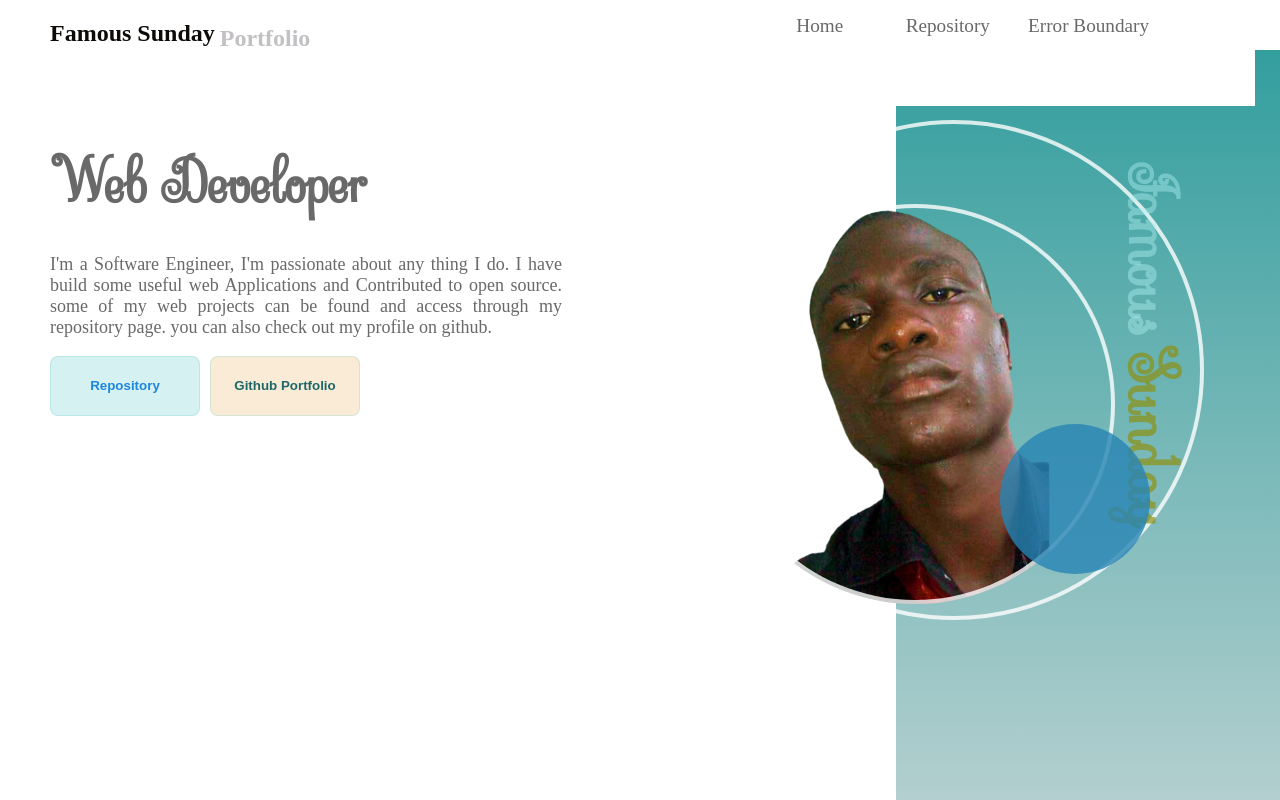
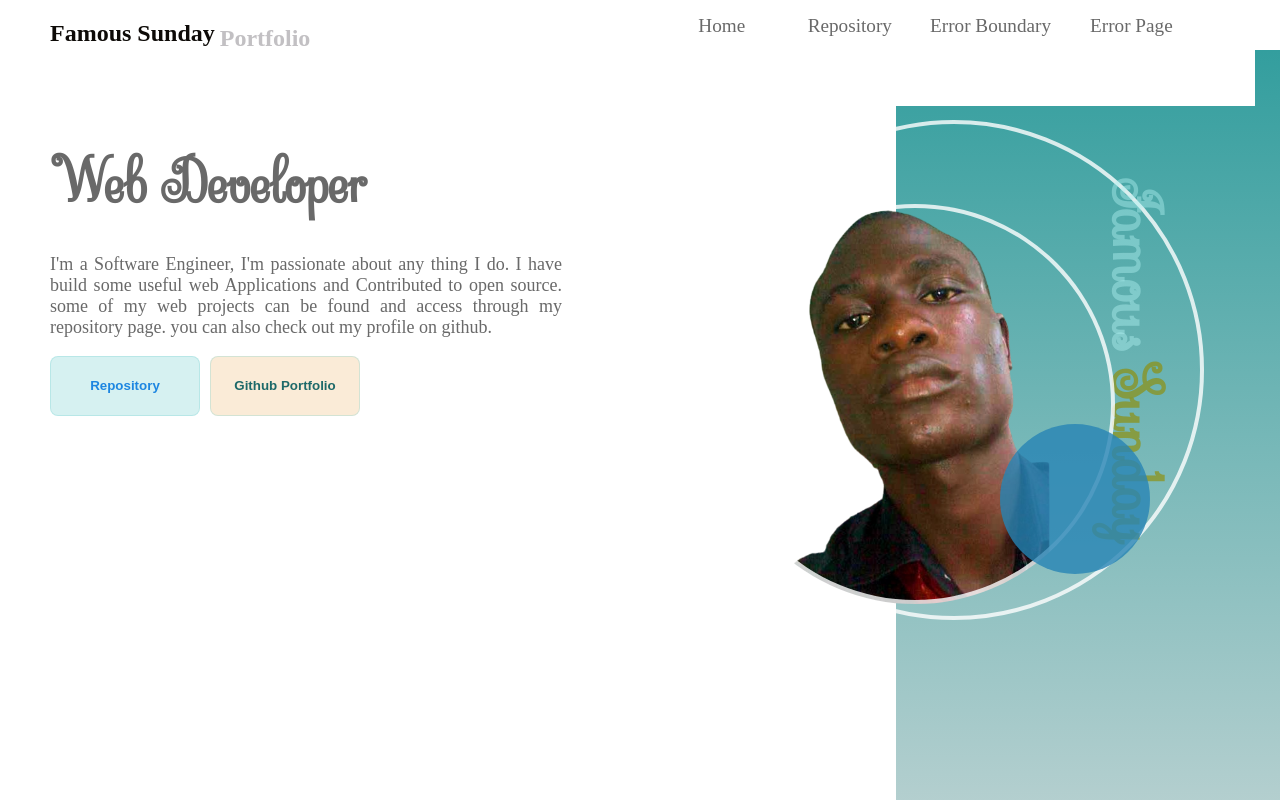
Before and after one commit to kperusi/famous-exam-project, a React (Create React App) app: page / in a window 1280 px wide. Shown: the top 800 px of the page. Built offline with nearby package versions, Linux system fonts and the light colour scheme.

Commit message:
some changes

```diff
--- a/public/index.html
+++ b/public/index.html
@@ -24,7 +24,7 @@
       manifest.json provides metadata used when your web app is installed on a
       user's mobile device or desktop. See https://developers.google.com/web/fundamentals/web-app-manifest/
     -->
-    <link rel="manifest" href="%PUBLIC_URL%/manifest.json" />
+    <!-- <link rel="manifest" href="%PUBLIC_URL%/manifest.json" /> -->
     <!--
       Notice the use of %PUBLIC_URL% in the tags above.
       It will be replaced with the URL of the `public` folder during the build.
--- a/src/ErrorPage.js
+++ b/src/ErrorPage.js
@@ -1,6 +1,7 @@
 import React from 'react'
 import logo from './timer.svg'
 import './errorPageStyle.css'
+import erroricon from './errorpage.svg'
 
 
 function ErrorPage() {
@@ -8,7 +9,7 @@ function ErrorPage() {
     <div className='error-page'>
         <h1>Error 404</h1>
         <h2>Page is not found. Please check your URL</h2>
-        <img src={logo} alt="errorimage" style={{width:'500px', height:'300px'}}/>
+        <img src={erroricon} alt="errorimage" style={{width:'400px', height:'300px'}}/>
     </div>
   )
 }
--- a/src/MyRouters.js
+++ b/src/MyRouters.js
@@ -20,7 +20,9 @@ export default function MyRouters() {
               <Route index element={<RepoList/>}/>
             </Route>
             <Route path='/errorboundary' element={<ErrorBoundaryPage/>}/>
+           <Route path='/error page' element={<ErrorPage/>}/>
             <Route path='*' element={<ErrorPage/>}/>
+
         </Routes>
     </div>
   )
--- a/src/Navbar.js
+++ b/src/Navbar.js
@@ -42,6 +42,8 @@ export default function NavBar() {
             >
               Error Boundary
             </NavLink>
+            <NavLink className={'nav-links'} to='/error page'>Error Page</NavLink>
+
           </div>
         </div>
       </nav>
--- a/src/RepoList.js
+++ b/src/RepoList.js
@@ -148,20 +148,18 @@ const [disabled, setDisabled]=useState('')
   if (states.error) {
     return (
       <div className="repolist-error">
-
-
-<Seo
-      title ='sunday famous github repository list'
-      description='Sunday Famous portfolio. I am a Software Engineer. Some of my web designs are shown here'
-       type= 'website'
-       name='Sunday Famous'/>
-
         <h1>{states.error}</h1>
         <button onClick={()=>{window.location.reload()}}>Reload</button>
       </div>
     );
   }
   return (
+    <>
+<Seo
+      title ='sunday famous github repository list'
+      description='Sunday Famous portfolio. I am a Software Engineer. Some of my web designs are shown here'
+       type= 'website'
+       name='Sunday Famous'/>
     <div className="repolist-container">
       <div className="list-item-wrap">
       <div className="repolist-container-bottom">
@@ -247,5 +245,6 @@ const [disabled, setDisabled]=useState('')
 
       <Outlet />
     </div>
+    </>
   );
 }
--- a/src/errorPageStyle.css
+++ b/src/errorPageStyle.css
@@ -4,7 +4,7 @@
     flex-direction: column;
     justify-content: center;
     align-items: center;
-    width: 110vw;
+
     height: 90vh;
   }
   .error-ui {
--- a/src/home.css
+++ b/src/home.css
@@ -9,7 +9,6 @@ html {
 .home-top-container {
   display: flex;
   flex-direction: column;
-
 }
 .section-one {
   display: flex;
@@ -27,7 +26,6 @@ html {
   padding: 50px;
   display: flex;
   flex-direction: column;
-
 }
 
 .home-tex {
@@ -46,7 +44,8 @@ html {
   font-weight: 700;
   color: rgb(29, 134, 225);
 }
-  .home-btn:hover, .home-btn-profile:hover{
+.home-btn:hover,
+.home-btn-profile:hover {
   cursor: pointer;
 }
 .home-btn-profile {
@@ -122,29 +121,27 @@ html {
   justify-content: center;
   margin: 0 auto;
 }
-  .home-name{
+.home-name {
   display: flex;
-
   transform: rotate(90deg);
-   margin-top: 0px;
-   margin-left: 390px;
-
+  margin-top: -10px;
+  margin-left: 400px;
+  width: 50px;
   gap: 10px;
-
 }
-  .famous{
+.famous {
   font-size: 60px;
   color: #aeefef71;
   font-family: "sevillana";
-
 }
-  .sundays{
+.sundays {
   font-size: 60px;
   color: #8e8e0bac;
   font-family: "sevillana";
+  z-index: 4;
 }
 
-  .section-two{
+.section-two {
   display: flex;
   flex-wrap: wrap;
   gap: 30px;
@@ -154,7 +151,7 @@ html {
   padding-bottom: 30px;
 }
 
-  .section-three{
+.section-three {
   display: flex;
   flex-wrap: wrap;
   /* padding-left: 120px; */
@@ -163,10 +160,9 @@ html {
   gap: 20px;
   border-radius: 20px;
   padding-bottom: 30px;
-
 }
 
-  .section-four{
+.section-four {
   display: flex;
   flex-direction: row;
   flex-wrap: wrap;
@@ -175,7 +171,6 @@ html {
   padding-left: 120px;
   padding-right: 100px;
   padding-bottom: 30px;
-
 }
 .loader {
   border: 16px solid #f3f3f3;
@@ -195,17 +190,15 @@ html {
     transform: rotate(360deg);
   }
 }
-  .loading{
+.loading {
   margin: 10px auto;
 }
-
 
 .hambuger {
   display: none;
 }
 
-@media (min-width: 180px) and (max-width: 780px){
-
+@media (min-width: 180px) and (max-width: 780px) {
   .home-top-container {
     display: flex;
     flex-direction: column;
@@ -221,7 +214,6 @@ html {
     padding: 0;
     margin-top: 80px;
     /* border: 2px solid red; */
-
   }
 
   .home-avatar {
@@ -232,11 +224,6 @@ html {
     height: 420px;
     display: flex;
     z-index: 0;
-
-
-
-
-
   }
   .home-avatar-background {
     position: relative;
@@ -245,7 +232,6 @@ html {
     height: 200px;
     z-index: -1;
     top: 220px;
-
   }
 
   .home-image-circle-two {
@@ -256,7 +242,6 @@ html {
     height: 120px;
     background-color: #2785b5cb;
     border-radius: 50%;
-
   }
   .home-image-wrap {
     position: relative;
@@ -266,8 +251,6 @@ html {
     border: 2px solid #ffffffcb;
     border-radius: 50%;
     z-index: -1;
-
-
   }
   .home-image {
     top: -120px;
@@ -281,7 +264,7 @@ html {
     background-position: center;
     background-repeat: no-repeat;
     background-size: 190px 300px;
-    border: 4px solid  #ffffffcb;
+    border: 4px solid #ffffffcb;
   }
   .home-title {
     font-size: 3rem;
@@ -293,7 +276,6 @@ html {
     margin: 0px;
     text-align: right;
     margin-right: 10px;
-
   }
   .home-bio-container {
     display: flex;
@@ -302,12 +284,10 @@ html {
     padding: 10px;
     align-items: center;
     z-index: 1;
-
   }
 
-
   .home-tex {
-    width:100%;
+    width: 100%;
     /* text-align: justify; */
     margin-top: -20px;
     font-size: 22px;
@@ -315,10 +295,8 @@ html {
     line-height: 1.4em;
     background-color: #6acbcb46;
     border-radius: 8px;
-
-
   }
-  .home-name{
+  .home-name {
     display: flex;
     position: absolute;
     transform: rotate(0deg);
@@ -326,15 +304,13 @@ html {
     margin-left: 40px;
     gap: 10px;
     z-index: 2;
-
   }
-  .famous{
+  .famous {
     font-size: 45px;
     color: #05616171;
     font-family: "sevillana";
-
   }
-  .sundays{
+  .sundays {
     font-size: 45px;
     color: #8e8e0bac;
     font-family: "sevillana";
@@ -361,9 +337,7 @@ html {
     color: #1d6969;
   }
 
-
-
-  .section-two{
+  .section-two {
     display: flex;
     flex-wrap: wrap;
     margin-top: 0px;
@@ -374,12 +348,9 @@ html {
     padding-right: 10px;
     padding-bottom: 30px;
     /* border: 2px solid red; */
-
-
-
   }
 
-  .section-three{
+  .section-three {
     display: flex;
     flex-direction: column;
     flex-wrap: wrap;
@@ -391,10 +362,9 @@ html {
     border: 1.2px solid gray;
     margin-left: 6px;
     margin-right: 6px;
-
   }
 
-  .section-four{
+  .section-four {
     display: flex;
     flex-direction: column;
     gap: 30px;
@@ -423,13 +393,11 @@ html {
       transform: rotate(360deg);
     }
   }
-  .loading{
+  .loading {
     margin: 10px auto;
   }
-
 
   .hambuger {
     display: none;
   }
-
 }
--- a/src/navStyle.css
+++ b/src/navStyle.css
@@ -2,7 +2,6 @@
   display: flex;
   height: 20vh;
   justify-content: space-between;
-
 }
 
 .nav-bar {
@@ -12,19 +11,14 @@
   justify-content: flex-end;
   z-index: 3;
   background-color: white;
-
-
 }
 .nav-section {
   display: flex;
   margin-top: 10px;
   height: 12vh;
   width: 50vw;
-
   justify-content: flex-end;
-
-  padding-right: 90px;
-
+  padding-right: 60px;
   z-index: 1;
 }
 
@@ -38,7 +32,6 @@
   text-align: center;
   padding: 5px;
   align-items: center;
-
 }
 .errorboundary-link {
   width: 12vw;
@@ -48,14 +41,7 @@
   color: black;
   transition: all 0.2s;
 }
-/* .nav {
-  display: flex;
-  height: 20vh;
-  width: 50vw;
-  padding: 30px;
-  align-self: flex-end;
-  border: 2px solid red;
-} */
+
 .logo {
   display: flex;
   gap: 0;
@@ -67,7 +53,7 @@
   border-radius: 8px;
   padding: 5px;
 }
-.home-link,
+/* .home-link,
 .repository-link,
 .error-link,
 .portfolio-link {
@@ -81,7 +67,7 @@
   padding: 5px;
   align-items: center;
   color: black;
-}
+} */
 .home-link {
   border: 1.5px solid grey;
 }
@@ -115,7 +101,6 @@
     width: 100%;
     justify-content: center;
     /* height: 100%; */
-
   }
   .nav-wrap {
     display: flex;
@@ -126,8 +111,6 @@
     top: 0px;
     right: 0px;
     z-index: 2;
-
-
   }
 
   .nav-section {
@@ -142,11 +125,10 @@
     right: -100%;
     -webkit-box-shadow: 0 4px 6px hsla(0, 0%, 0%, 0.2);
     box-shadow: 0 4px 6px hsla(0, 0%, 0%, 0.2);
-  z-index: 1;
-  justify-content: flex-start;
-  padding-top: 40px;
-  border-radius: 5px;
-
+    z-index: 1;
+    justify-content: flex-start;
+    padding-top: 40px;
+    border-radius: 5px;
   }
 
   .show {
@@ -167,13 +149,10 @@
     font-size: 1.9em;
     height: 40%;
     font-weight: 700;
-
   }
-  .errorboundary-link{
+  .errorboundary-link {
     width: 130%;
-
   }
-
 
   .logo {
     display: flex;
@@ -182,9 +161,8 @@
     padding-left: 10px;
     font-size: 0.9em;
     color: grey;
-
   }
-  .sunday{
+  .sunday {
     color: rgb(94, 95, 93);
   }
   .logo h2 {
```
Also changed, not shown: src/repolistStyle.css (+20 -2 lines), src/errorpage.svg (added). Lines whose indentation alone changed are shown as unchanged.
